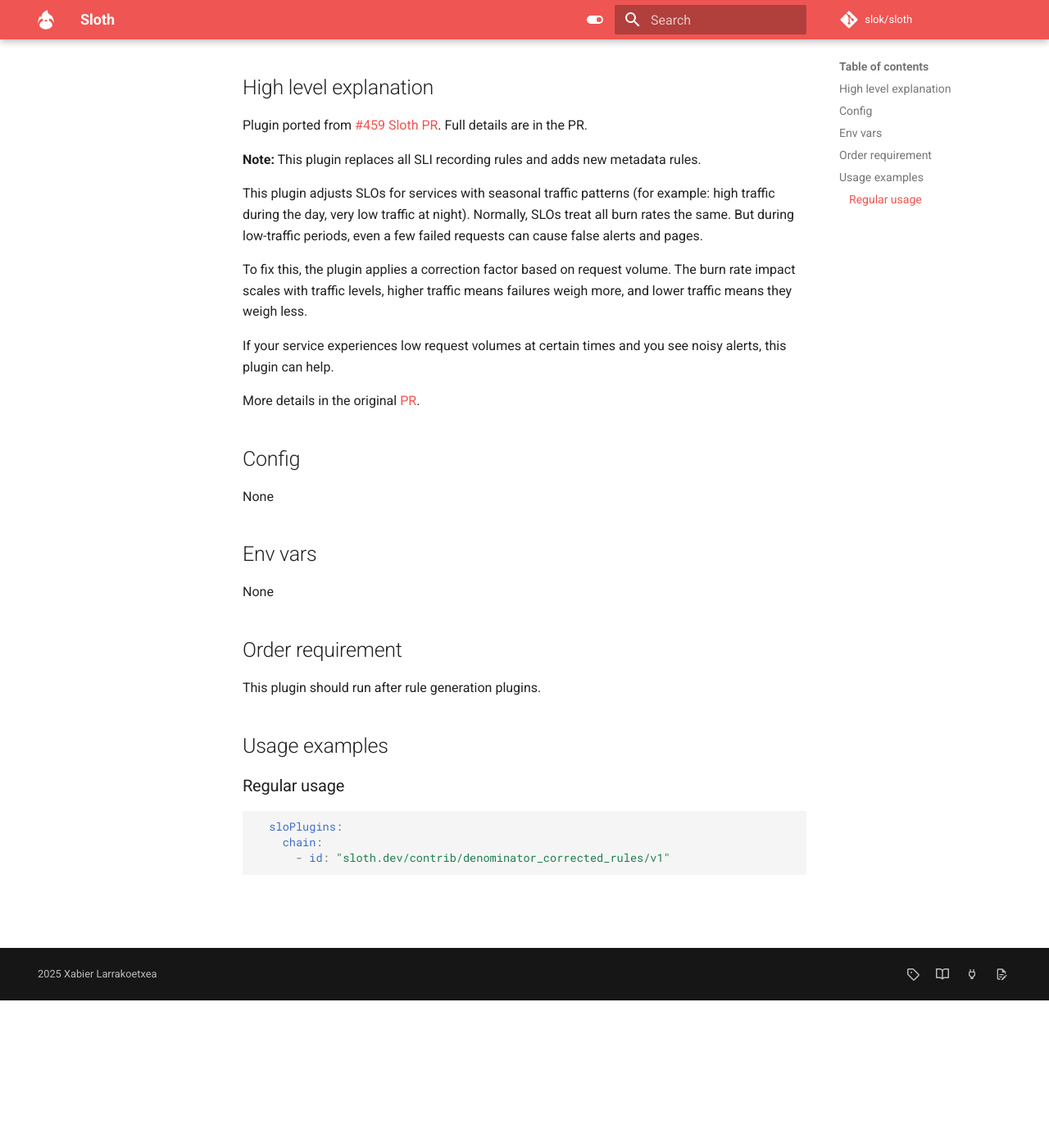
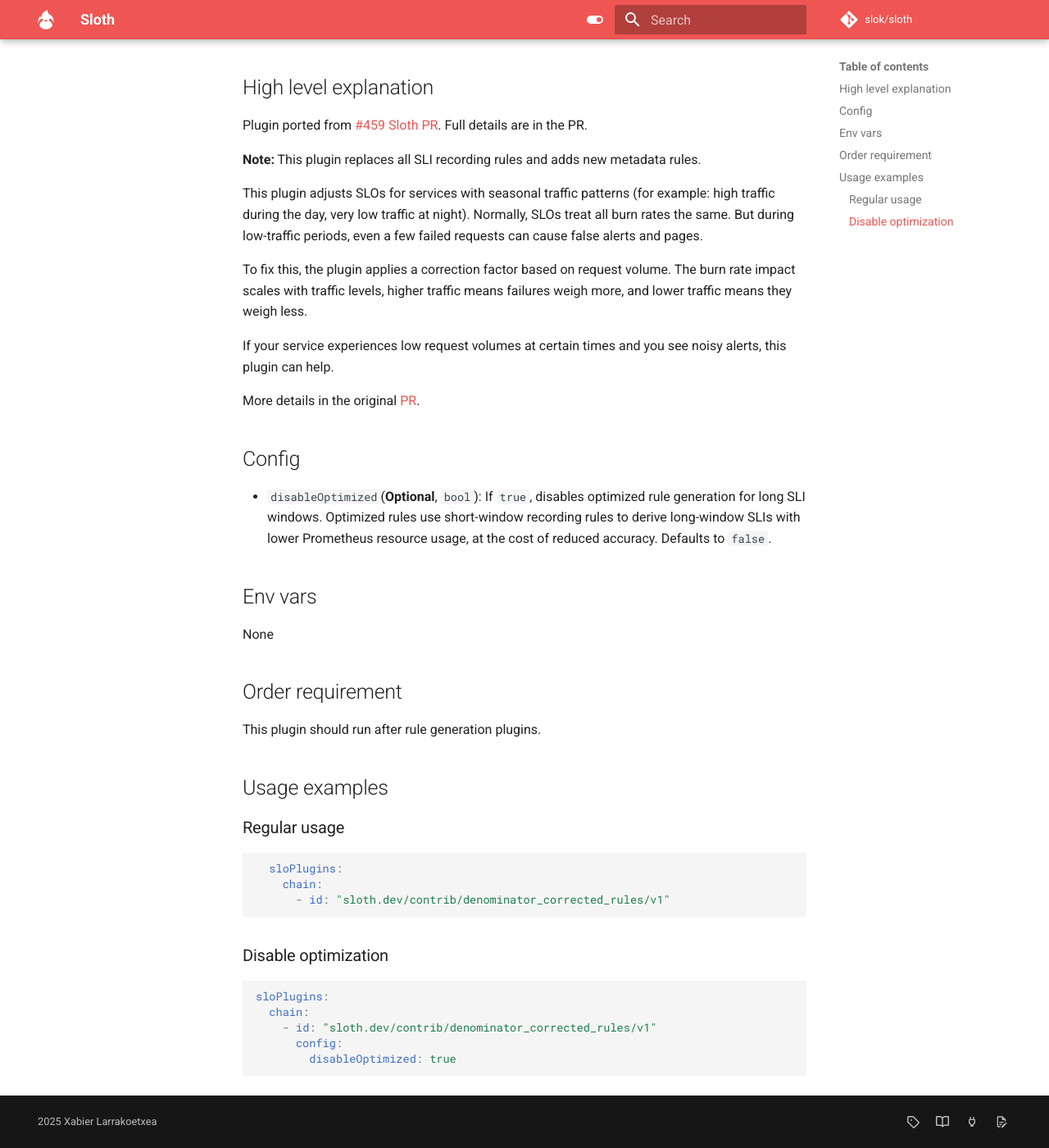
Before and after one commit to slok/sloth-website, an MkDocs documentation site: the page built from docs-src/slo-plugins/contrib/denominator_corrected_rules_v1.md, in a window 1280 px wide and 1400 px high, scrolled down 180 px. Shown: the whole window at 82% size. Built offline with MkDocs 1.6.1 and Material for MkDocs 9.7.7, drawn with Linux system fonts in a browser that asks for light colours; comment, search, counter and statistics services are not loaded.

Commit message:
Sync plugins
Signed-off-by: Xabier Larrakoetxea <me@slok.dev>

````diff
--- a/docs-src/slo-plugins/contrib/denominator_corrected_rules_v1.md
+++ b/docs-src/slo-plugins/contrib/denominator_corrected_rules_v1.md
@@ -17,7 +17,7 @@ More details in the original [PR].
 
 ## Config
 
-None
+- `disableOptimized`(**Optional**, `bool`): If `true`, disables optimized rule generation for long SLI windows. Optimized rules use short-window recording rules to derive long-window SLIs with lower Prometheus resource usage, at the cost of reduced accuracy. Defaults to `false`.
 
 ## Env vars
 
@@ -37,4 +37,15 @@ This plugin should run after rule generation plugins.
       - id: "sloth.dev/contrib/denominator_corrected_rules/v1"
 ```
 
+### Disable optimization
+
+```yaml
+sloPlugins:
+  chain:
+    - id: "sloth.dev/contrib/denominator_corrected_rules/v1"
+      config:
+        disableOptimized: true
+```
+
+
 [PR]: https://github.com/slok/sloth/pull/459
````
Also changed, not shown: docs-src/slo-plugins/contrib/validate_victoria_metrics_v1.md (+1 -1 lines), docs-src/snippets/sync/examples/_gen/contrib-denominator-corrected.yaml (+3 -16 lines).
